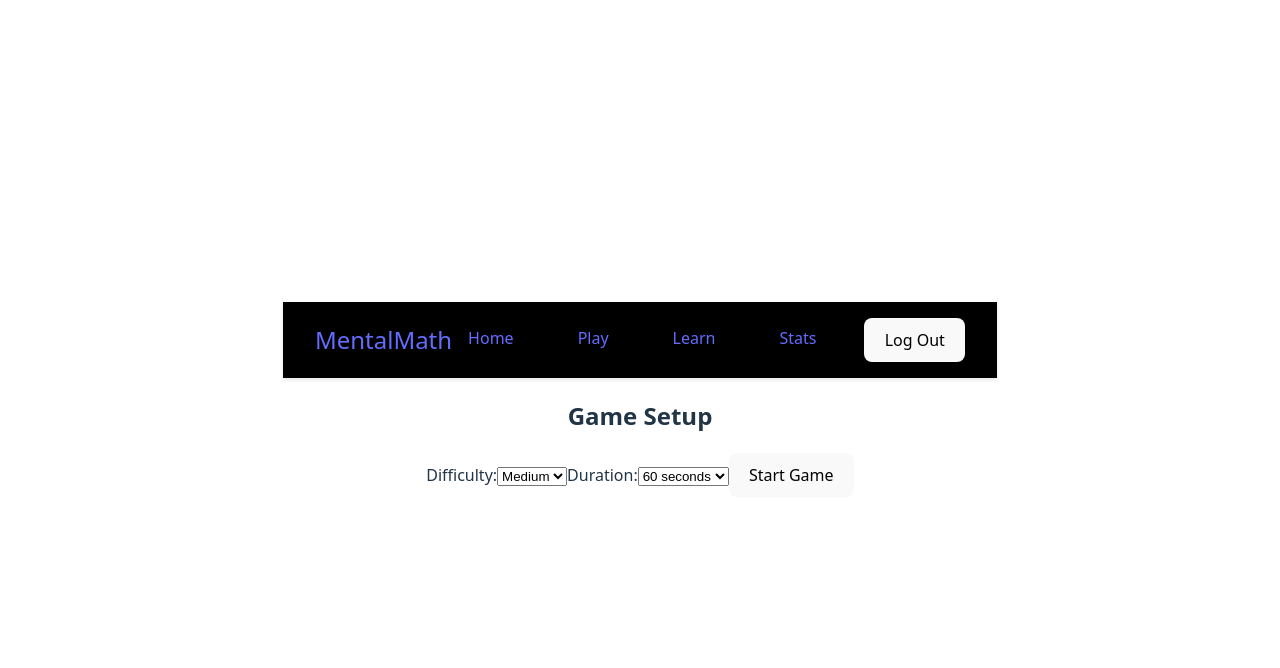
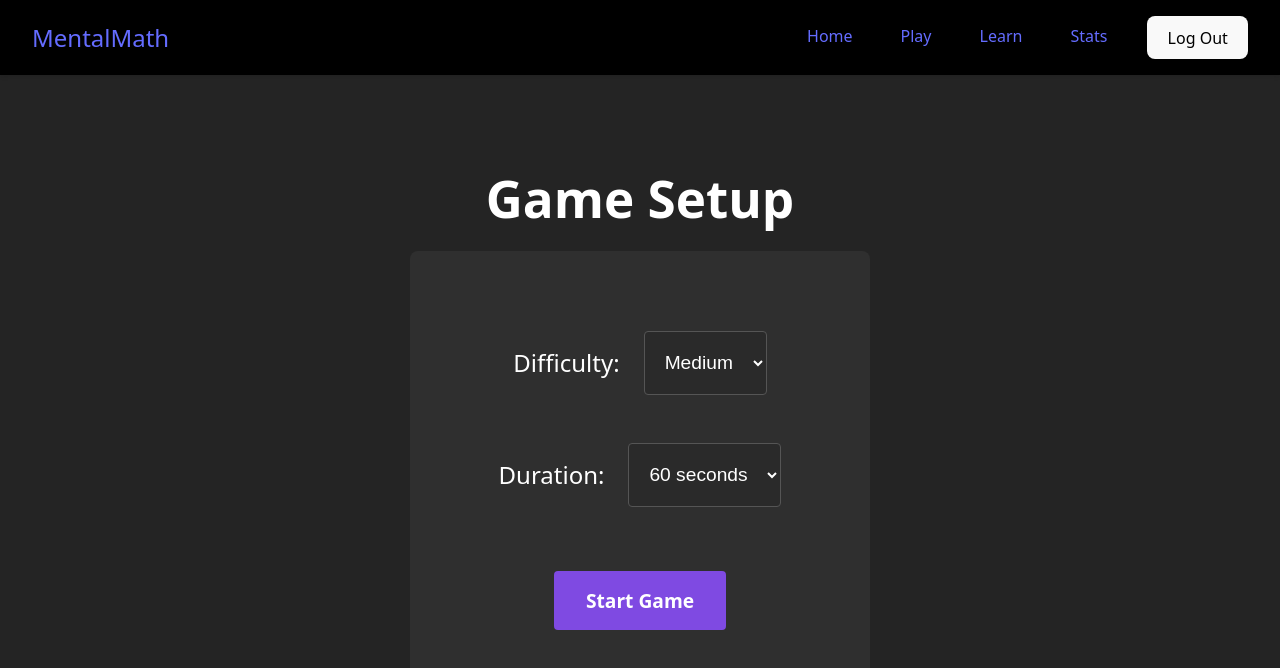
Before and after one commit to Qaliss/QuickMath-MVP, a React (Vite) app in the folder mentalmath/: page /play in a window 1280 px wide. Shown: the top 668 px of the page. Built offline with nearby package versions, Linux system fonts and the light colour scheme; no server answers; sample sign-in values are in the browser's storage.

Commit message:
Added some styling

```diff
--- a/mentalmath/src/components/QuestionCard.jsx
+++ b/mentalmath/src/components/QuestionCard.jsx
@@ -5,7 +5,7 @@ function QuestionCard({question}) {
 
     return (
         <div className = "question-card">
-            <h2>{question}</h2>
+            <h1>{question}</h1>
         </div>
     )
 }
--- /dev/null
+++ b/mentalmath/src/css/Home.css
@@ -0,0 +1,9 @@
+.welcome-message {
+  position: fixed;
+  top: 50px;
+  left: 0px;
+  right: 0px;
+  padding: 1rem 2rem;
+  justify-content: space-between;
+  align-items: center;
+}
--- a/mentalmath/src/css/Navbar.css
+++ b/mentalmath/src/css/Navbar.css
@@ -1,4 +1,8 @@
 .navbar {
+  position: fixed;
+  top: 0px;
+  left: 0px;
+  right: 0px;
   background-color: #000000;
   padding: 1rem 2rem;
   display: flex;
@@ -19,7 +23,7 @@
 
 .nav-link {
   font-size: 1rem;
-  padding: 0.5rem 1rem;
+  padding: 0.5rem;
   border-radius: 4px;
   transition: background-color 0.2s;
 }
@@ -28,9 +32,10 @@
   background-color: rgba(255, 255, 255, 0.1);
 }
 
-@media (max-width: 768px) {
+@media (max-width: 768ox) {
   .navbar {
     padding: 1rem;
+    width: 100%;
   }
 
   .navbar-brand {
--- /dev/null
+++ b/mentalmath/src/css/Play.css
@@ -0,0 +1,85 @@
+.setup-screen {
+    position: fixed; /* or absolute */
+    top: 0;
+    left: 0;
+    width: 100vw;
+    height: 100vh;
+    background-color: #242424;
+    padding-top: 80px;
+    display: flex;
+    align-items: center;
+    justify-content: center;
+    border-radius: 10px;
+    z-index: 1;
+}
+
+.setup-title {
+    position: fixed;
+    color: #ffffff;
+    font-weight: bold;
+    top: 120px;
+    left: 0px;
+    right: 0px;
+    padding: 1rem 2rem;
+    justify-content: space-between;
+    align-items: center;
+}
+
+.setup-screen form {
+  display: flex;
+  flex-direction: column;
+  gap: 3rem;
+  align-items: center;
+  background-color: rgba(255, 255, 255, 0.05);
+  padding: 5rem;
+  border-radius: 8px;
+  min-width: 300px;
+}
+
+/* Style the labels */
+.setup-screen label {
+  color: #ffffff;
+  font-size: 1.5rem;
+  font-weight: 500;
+  display: flex;
+  align-items: center;
+  left: 0;
+  right: 0;
+  gap: 1.5rem;
+  white-space: nowrap;
+  min-height:64px
+}
+
+/* Style the select dropdowns */
+.setup-screen select {
+  background-color: #2a2a2a;
+  color: #ffffff;
+  border: 1px solid #555;
+  padding: 1rem 1rem;
+  border-radius: 4px;
+  font-size: 1.2rem;
+  min-width: 120px;
+  cursor: pointer;
+  height:64px;
+}
+
+.setup-screen select:hover {
+  border-color: #666;
+}
+/* Style the start button */
+.start-button {
+  background-color: #7f4ae2;
+  color: #ffffff;
+  border: none;
+  padding: 1rem 2rem;
+  border-radius: 4px;
+  font-size: 1.2rem;
+  font-weight: 600;
+  cursor: pointer;
+  transition: background-color 0.2s;
+  margin-top: 1rem;
+}
+
+.start-button:hover {
+  background-color: #4f308a;
+}
--- a/mentalmath/src/pages/Home.jsx
+++ b/mentalmath/src/pages/Home.jsx
@@ -7,6 +7,7 @@ import { auth, db } from "../firebase";
 import { signOut } from "firebase/auth";
 import { doc, getDoc } from "firebase/firestore";
 import NavBar from "../components/NavBar";
+import "../css/Home.css"
 
 function Home() {
 
@@ -45,7 +46,7 @@ function Home() {
 
         <div>
             <NavBar />
-            <h1>Welcome, {userProfile?.nickname || 'User'}!</h1>
+            <h1 className='welcome-message'>Welcome, {userProfile?.nickname || 'User'}!</h1>
 
         </div>
 
--- a/mentalmath/src/pages/play.jsx
+++ b/mentalmath/src/pages/play.jsx
@@ -5,6 +5,7 @@ import CountdownTimer from "../components/Timer";
 import {auth, db} from "../firebase.js"
 import { doc, collection, addDoc } from "firebase/firestore";
 import NavBar from "../components/NavBar.jsx";
+import "../css/Play.css"
 
 function Play() {
 
@@ -217,7 +218,7 @@ function Play() {
         return (
             <div className="setup-screen">
                 <NavBar />
-                <h2>Game Setup</h2>
+                <h1 className='setup-title'>Game Setup</h1>
                 <form onSubmit={(e) => {
                     e.preventDefault()
                     setHasStarted(true)
@@ -240,7 +241,7 @@ function Play() {
                             <option value="90">90 seconds</option>
                         </select>
                     </label>
-                    <button type="submit">Start Game</button>
+                    <button className='start-button' type="submit">Start Game</button>
                 </form>
             </div>
         )
@@ -270,7 +271,6 @@ function Play() {
     return (
         <div>
             <NavBar />
-            <h1>Mental Math</h1>
             <QuestionCard question = {questionData.question}/>
             <div className = 'play'>
                 <form
--- a/mentalmath/src/pages/stats.jsx
+++ b/mentalmath/src/pages/stats.jsx
@@ -21,16 +21,23 @@ function Stats() {
             const snapshot = await getDocs(quizResultsRef)
 
             const rawData = snapshot.docs.map((doc, idx) => {
-                const {average_time_per_question, accuracy, difficulty} = doc.data()
+                const {average_time_per_question, accuracy, difficulty, timestamp} = doc.data()
                 return {
                     quiz: `${idx+1}`,
                     averageTime: average_time_per_question,
                     accuracy: accuracy,
                     difficulty: difficulty,
+                    timestamp: timestamp,
                 }
             })
 
-            setAllQuizData(rawData)
+            const sortedData = rawData.sort((a, b) => a.timestamp - b.timestamp)
+            const finalData = sortedData.map((item, idx) => ({
+                ...item,
+                quiz: `${idx+1}`,
+            }))
+
+            setAllQuizData(finalData)
 
         }
 
```
